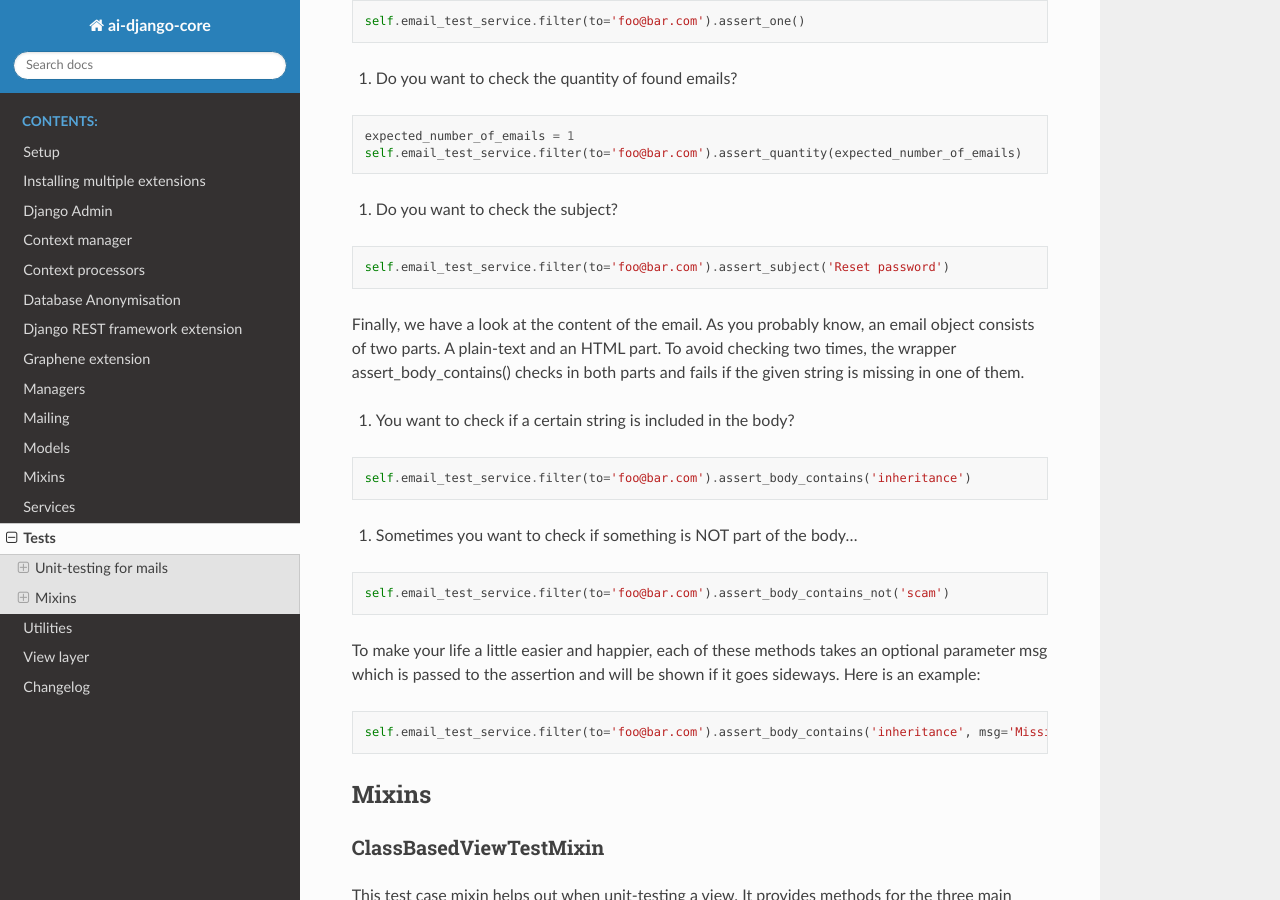
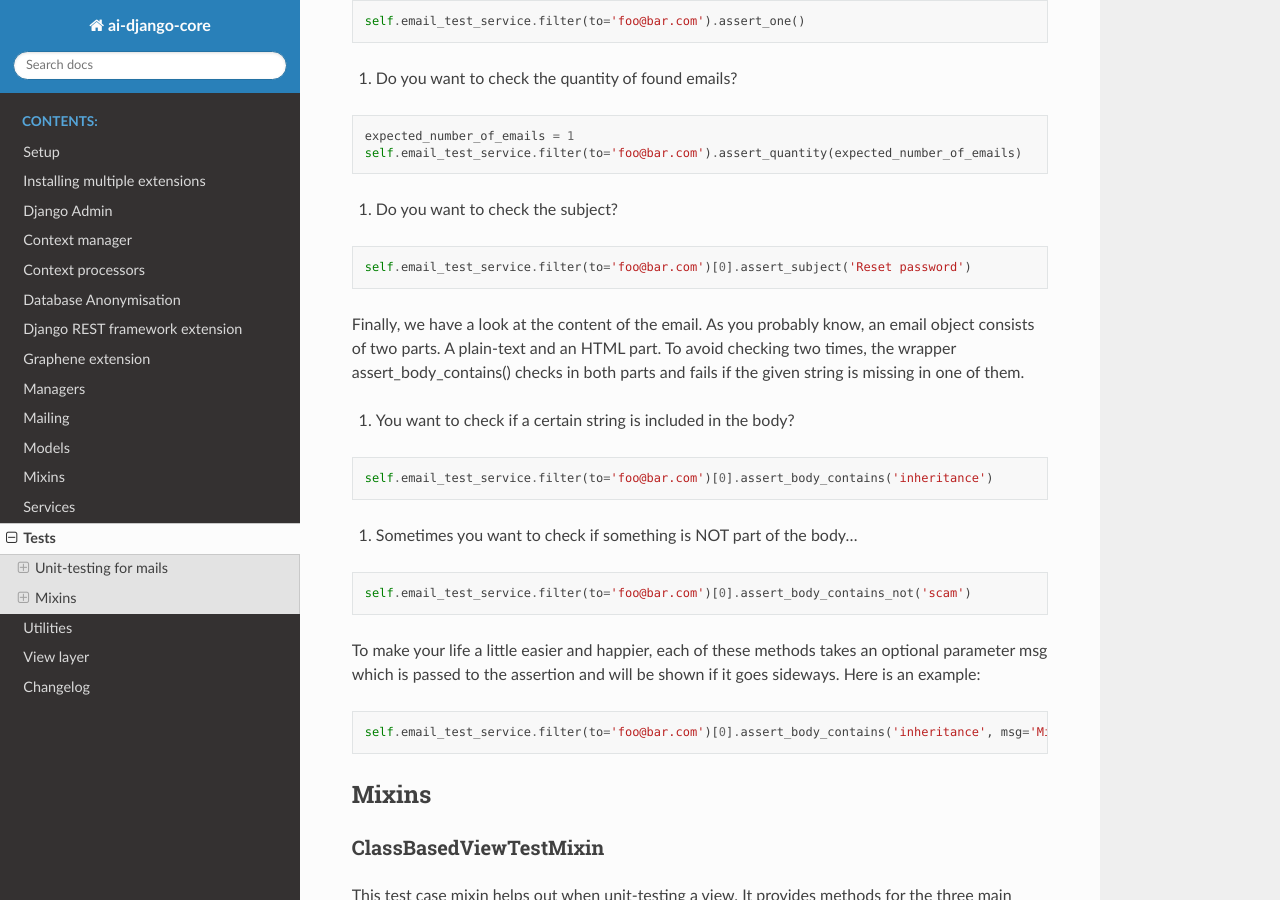
Before and after one commit to ambient-innovation/ai-django-core, a Sphinx documentation site: the page built from docs/features/tests.md, in a window 1280 px wide and 900 px high, scrolled down 2323 px. Built offline with Sphinx 7.4.7 and the Read the Docs theme 2.0.0, drawn with Linux system fonts in a browser that asks for light colours.

Commit message:
Fix doc to adhere to deprecation warnings
The docs were using now deprecated methods to check the full filter result for subject/body of a single email.
Instead get the first element and then assert the body/subject of that element only.

`````diff
--- a/docs/features/tests.md
+++ b/docs/features/tests.md
@@ -118,7 +118,7 @@ self.email_test_service.filter(to='foo@bar.com').assert_quantity(expected_number
 3. Do you want to check the subject?
 
 ````
-self.email_test_service.filter(to='foo@bar.com').assert_subject('Reset password')
+self.email_test_service.filter(to='foo@bar.com')[0].assert_subject('Reset password')
 ````
 
 Finally, we have a look at the content of the email. As you probably know, an email object consists of two parts. A
@@ -128,20 +128,20 @@ fails if the given string is missing in one of them.
 4. You want to check if a certain string is included in the body?
 
 ````
-self.email_test_service.filter(to='foo@bar.com').assert_body_contains('inheritance')
+self.email_test_service.filter(to='foo@bar.com')[0].assert_body_contains('inheritance')
 ````
 
 5. Sometimes you want to check if something is NOT part of the body…
 
 ````
-self.email_test_service.filter(to='foo@bar.com').assert_body_contains_not('scam')
+self.email_test_service.filter(to='foo@bar.com')[0].assert_body_contains_not('scam')
 ````
 
 To make your life a little easier and happier, each of these methods takes an optional parameter msg which is passed to
 the assertion and will be shown if it goes sideways. Here is an example:
 
 ````
-self.email_test_service.filter(to='foo@bar.com').assert_body_contains('inheritance', msg='Missing words!')
+self.email_test_service.filter(to='foo@bar.com')[0].assert_body_contains('inheritance', msg='Missing words!')
 ````
 
 ## Mixins
`````
